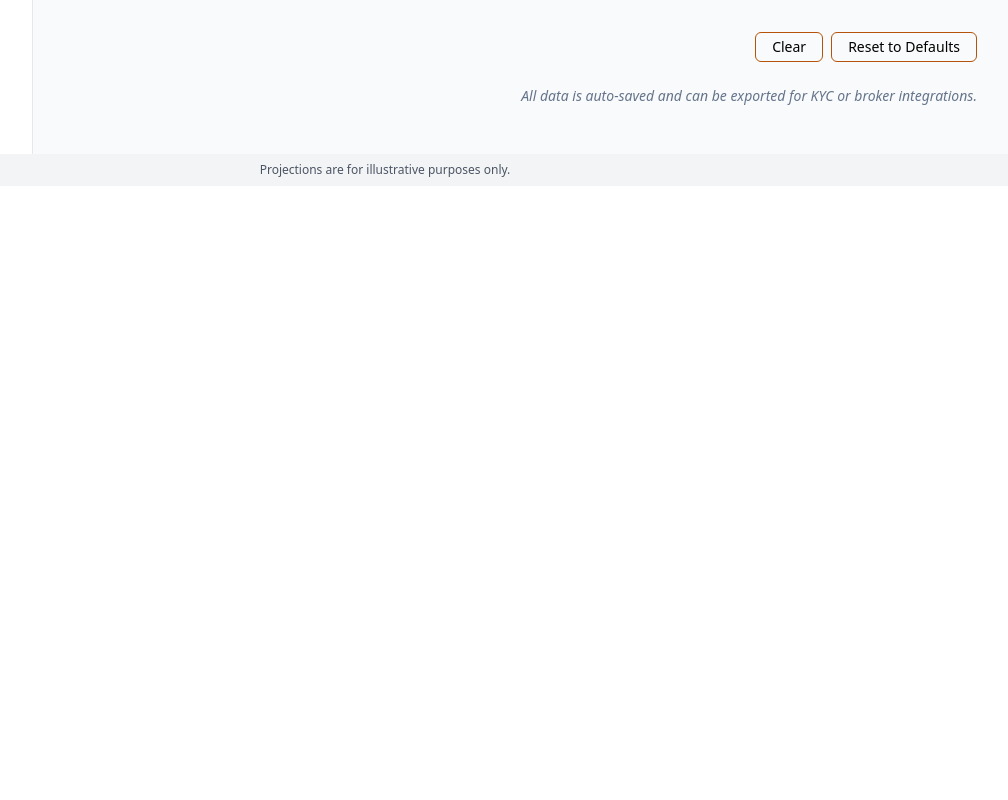
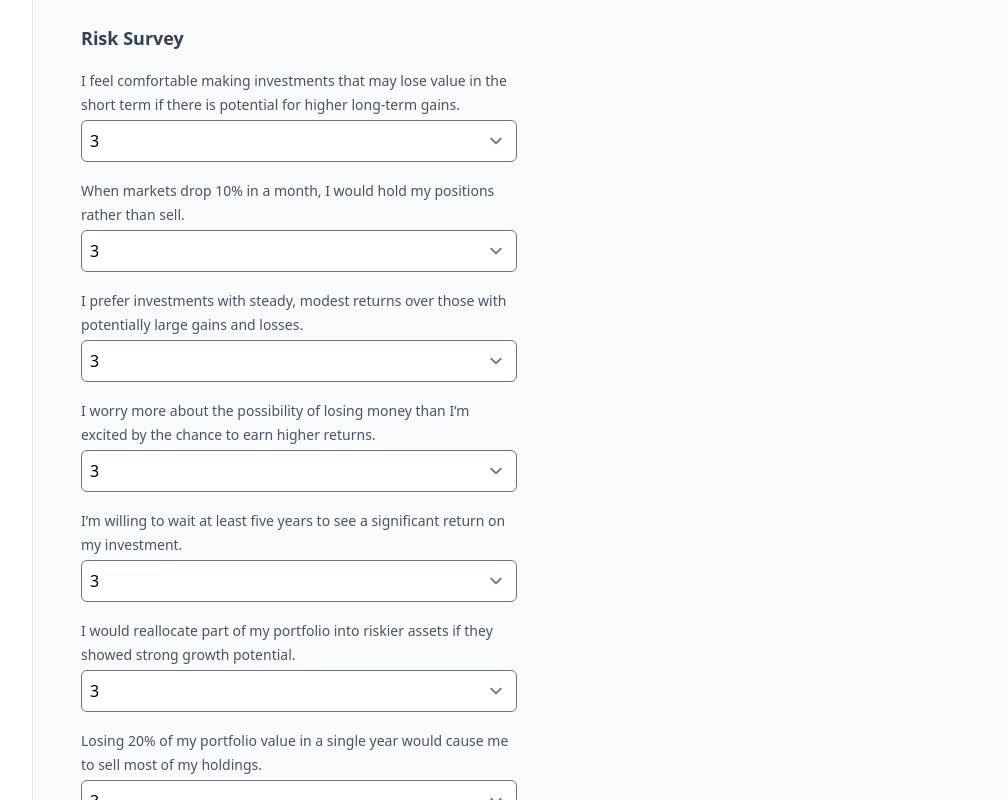
Before and after one commit to MMJGGR/personal-finance-app, a React (Vite) app: page / in a window 1280 px wide. Shown: the part 2300-3100 px from the top of the page, without its empty margins (255-1263 px from the left). Before the commit the page ends 2486 px from the top, so only its background shows below. Built offline with nearby package versions, Linux system fonts and the light colour scheme.

Commit message:
Add risk survey and integrate into risk scoring

```diff
--- a/src/FinanceContext.jsx
+++ b/src/FinanceContext.jsx
@@ -74,6 +74,8 @@ const defaultProfile = {
   investmentHorizon: '',
   investmentGoal: '',
   lifeExpectancy: 85,
+  riskSurvey: Array(10).fill(0),
+  surveyScore: 0,
 }
 
 function mapPersonaProfile(seed = {}) {
@@ -103,6 +105,16 @@ function mapPersonaProfile(seed = {}) {
   }
   if (typeof seed.netWorth === 'number' && typeof seed.liquidNetWorth !== 'number') {
     out.liquidNetWorth = seed.netWorth
+  }
+  if (Array.isArray(seed.riskSurvey)) {
+    out.riskSurvey = [...seed.riskSurvey]
+  } else if (typeof seed.surveyScore === 'number') {
+    // approximate evenly distributed responses if only total provided
+    const avg = Math.round(seed.surveyScore / 10)
+    out.riskSurvey = Array(10).fill(avg)
+  }
+  if (typeof seed.surveyScore === 'number') {
+    out.surveyScore = seed.surveyScore
   }
   return out
 }
--- a/src/components/Profile/ProfileTab.jsx
+++ b/src/components/Profile/ProfileTab.jsx
@@ -5,7 +5,8 @@ import storage from '../../utils/storage'
 import sanitize from '../../utils/sanitize'
 import { record, flush } from '../../utils/auditLog'
 import RiskSummary from './RiskSummary.jsx'
-import { calculateRiskScore, deriveCategory } from '../../utils/riskUtils'
+import { calculateRiskScore, deriveCategory, computeSurveyScore } from '../../utils/riskUtils'
+import { riskSurveyQuestions } from '../../config/riskSurvey'
 import { profileSchema } from '../../validation/profileSchema.js'
 
 export default function ProfileTab() {
@@ -59,6 +60,28 @@ export default function ProfileTab() {
     if (!result.success) {
       const errs = Object.fromEntries(
         Object.entries(result.error.flatten().fieldErrors).filter(([, v]) => v && v[0]).map(([k, v]) => [k, v[0]])
+      )
+      setErrors(errs)
+    } else {
+      setErrors({})
+    }
+    setForm(updated)
+    updateProfile(updated)
+  }
+
+  const handleSurveyChange = (idx, value) => {
+    const answers = Array.isArray(form.riskSurvey)
+      ? [...form.riskSurvey]
+      : Array(riskSurveyQuestions.length).fill(0)
+    answers[idx] = Number(value)
+    const score = computeSurveyScore(answers)
+    const updated = { ...form, riskSurvey: answers, surveyScore: score }
+    const result = profileSchema.safeParse(updated)
+    if (!result.success) {
+      const errs = Object.fromEntries(
+        Object.entries(result.error.flatten().fieldErrors)
+          .filter(([, v]) => v && v[0])
+          .map(([k, v]) => [k, v[0]])
       )
       setErrors(errs)
     } else {
@@ -268,6 +291,29 @@ export default function ProfileTab() {
             </label>
           ))}
         </div>
+
+        {/* Risk Survey */}
+        <div className="space-y-4">
+          <h3 className="text-lg font-semibold text-slate-700">Risk Survey</h3>
+          {riskSurveyQuestions.map((q, idx) => (
+            <label key={idx} className="block">
+              <span className="text-sm text-slate-600">{q.text}</span>
+              <select
+                value={form.riskSurvey?.[idx] || 0}
+                onChange={e => handleSurveyChange(idx, e.target.value)}
+                className="w-full border rounded-md p-2 mt-1"
+                title={`Risk Survey Q${idx + 1}`}
+              >
+                <option value={0}>Select…</option>
+                {[1, 2, 3, 4, 5].map(v => (
+                  <option key={v} value={v}>
+                    {v}
+                  </option>
+                ))}
+              </select>
+            </label>
+          ))}
+        </div>
       </div>
 
       <div className="text-right space-x-2">
--- /dev/null
+++ b/src/config/riskSurvey.js
@@ -0,0 +1,42 @@
+export const riskSurveyQuestions = [
+  {
+    text: 'I feel comfortable making investments that may lose value in the short term if there is potential for higher long-term gains.',
+    reverse: false
+  },
+  {
+    text: 'When markets drop 10% in a month, I would hold my positions rather than sell.',
+    reverse: false
+  },
+  {
+    text: 'I prefer investments with steady, modest returns over those with potentially large gains and losses.',
+    reverse: false
+  },
+  {
+    text: 'I worry more about the possibility of losing money than I\u2019m excited by the chance to earn higher returns.',
+    reverse: true
+  },
+  {
+    text: 'I\u2019m willing to wait at least five years to see a significant return on my investment.',
+    reverse: false
+  },
+  {
+    text: 'I would reallocate part of my portfolio into riskier assets if they showed strong growth potential.',
+    reverse: false
+  },
+  {
+    text: 'Losing 20% of my portfolio value in a single year would cause me to sell most of my holdings.',
+    reverse: true
+  },
+  {
+    text: 'I periodically review and adjust my portfolio when markets fluctuate rather than sticking to a fixed plan.',
+    reverse: false
+  },
+  {
+    text: 'I would be comfortable investing in assets that have exhibited high volatility in the past.',
+    reverse: false
+  },
+  {
+    text: 'My investment decisions are driven more by potential gains than by fear of loss.',
+    reverse: false
+  }
+];
--- a/src/utils/riskUtils.js
+++ b/src/utils/riskUtils.js
@@ -6,6 +6,7 @@ import {
   investmentHorizonScores,
   investmentGoalScores,
 } from '../config/riskScoreConfig.js';
+import { riskSurveyQuestions } from '../config/riskSurvey.js';
 
 function calculateAge(birthDate) {
   if (!birthDate) return 0;
@@ -80,6 +81,15 @@ function normalizeLiquidity(needs) {
   return Math.max(0, Math.min((n / 12) * 100, 100));
 }
 
+export function computeSurveyScore(responses = []) {
+  if (!Array.isArray(responses)) return 0;
+  return riskSurveyQuestions.reduce((sum, q, idx) => {
+    const val = Number(responses[idx]) || 0;
+    const score = q.reverse ? 6 - val : val;
+    return sum + score;
+  }, 0);
+}
+
 function normalizeSurveyScore(rawScore) {
   const n = Number(rawScore) || 0;
   return Math.max(0, Math.min(((n - 10) / 40) * 100, 100));
--- a/src/validation/profileSchema.js
+++ b/src/validation/profileSchema.js
@@ -18,5 +18,6 @@ export const profileSchema = z.object({
   liquidNetWorth: z.number().nonnegative().optional().default(0),
   yearsInvesting: z.number().nonnegative().optional().default(0),
   emergencyFundMonths: z.number().nonnegative().optional().default(0),
+  riskSurvey: z.array(z.number().min(1).max(5)).length(10).optional().default([]),
   surveyScore: z.number().min(10).max(50).optional().default(0)
 })
```
Also changed, not shown: 2 other files (tests, documents, lock files or other folders).
